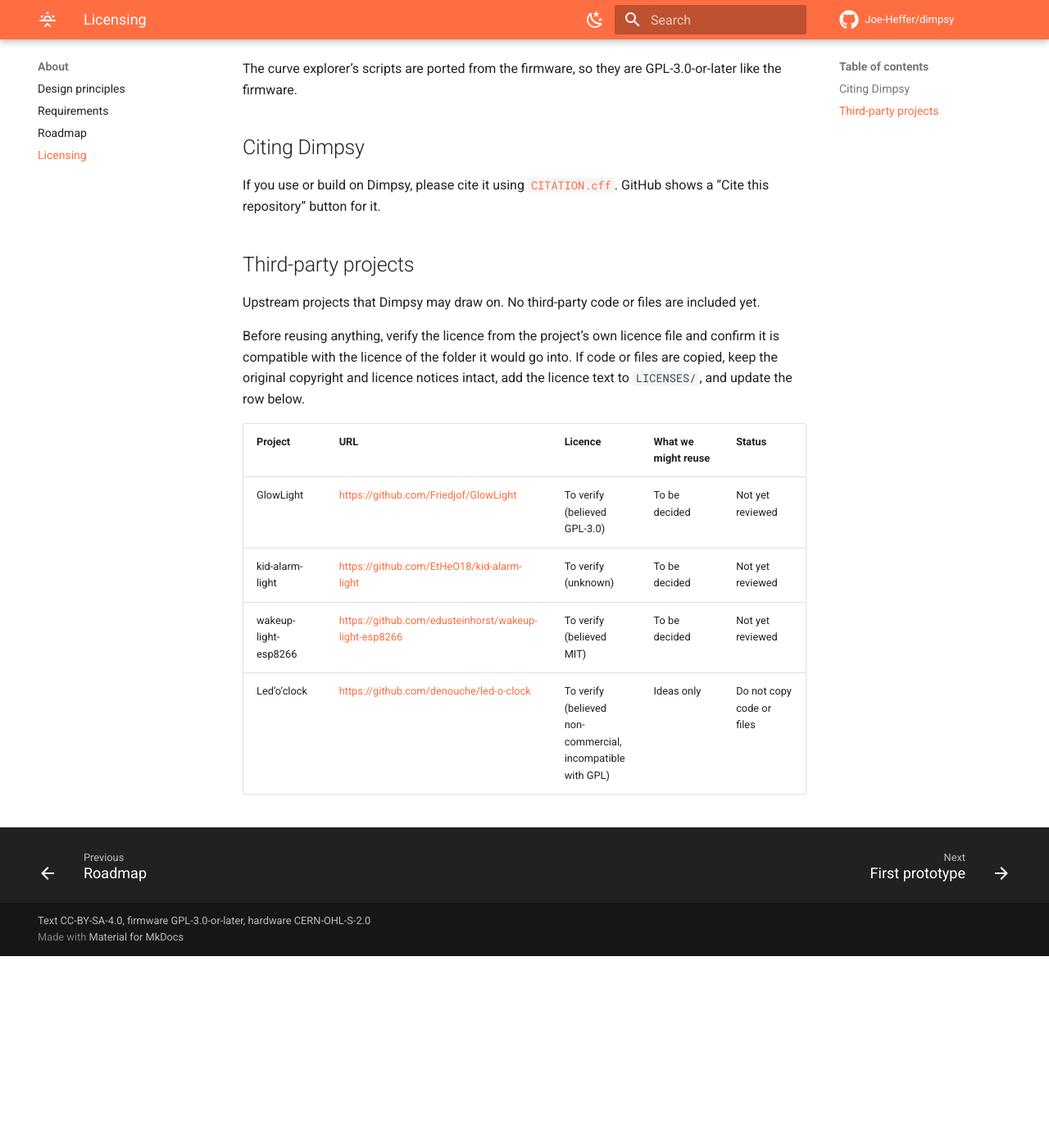
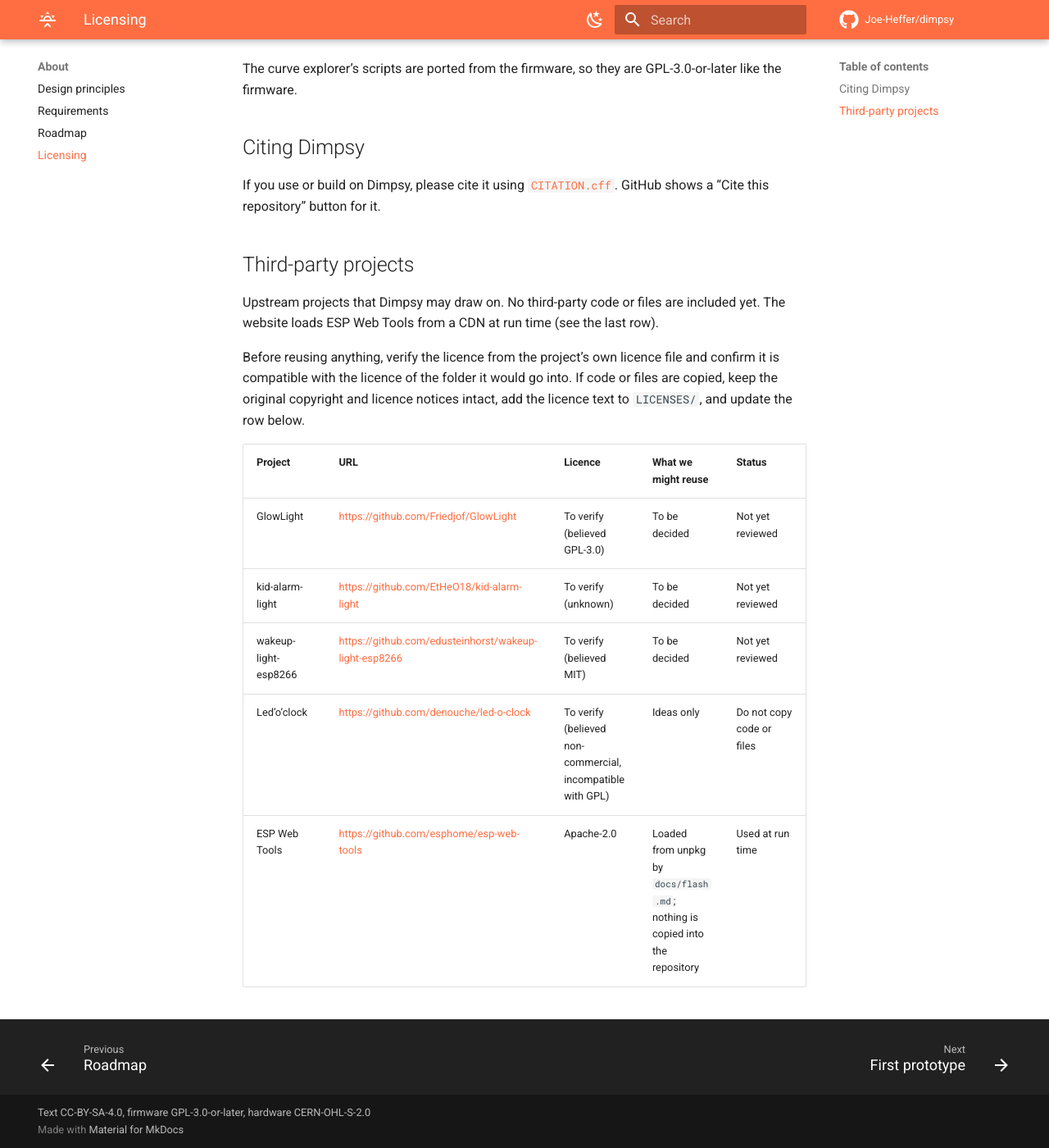
Before and after one commit to Joe-Heffer/dimpsy, an MkDocs documentation site: the page built from docs/licensing.md, in a window 1280 px wide and 1400 px high, scrolled down 529 px. Shown: the whole window at 82% size. Built offline with MkDocs 1.6.1 and Material for MkDocs 9.7.7, drawn with Linux system fonts in a browser that asks for light colours; comment, search, counter and statistics services are not loaded; before the commit the page ends 1695 px from its top, so only the background shows below that.

Commit message:
feat: add browser flashing page with ESP Web Tools (#53)
Adds a flash page, a secret-free dimpsy-web.yaml build with Improv Serial
Wi-Fi setup, a manifest, and a Pages workflow step that publishes the binary.


Claude-Session: https://claude.ai/code/session_0158Cx8LMSG69oCTPyfuhX1r

Co-authored-by: Claude <noreply@anthropic.com>

```diff
--- a/THIRD_PARTY.md
+++ b/THIRD_PARTY.md
@@ -6,7 +6,7 @@ SPDX-License-Identifier: CC-BY-SA-4.0
 
 # Third-party projects
 
-Upstream projects that Dimpsy may draw on. No third-party code or files are included yet.
+Upstream projects that Dimpsy may draw on. No third-party code or files are included yet. The website loads ESP Web Tools from a CDN at run time (see the last row).
 
 Before reusing anything, verify the licence from the project’s own licence file and confirm it is compatible with the licence of the folder it would go into. If code or files are copied, keep the original copyright and licence notices intact, add the licence text to `LICENSES/`, and update the row below.
 
@@ -16,3 +16,4 @@ Before reusing anything, verify the licence from the project’s own licence fil
 | kid-alarm-light | <https://github.com/EtHeO18/kid-alarm-light> | To verify (unknown) | To be decided | Not yet reviewed |
 | wakeup-light-esp8266 | <https://github.com/edusteinhorst/wakeup-light-esp8266> | To verify (believed MIT) | To be decided | Not yet reviewed |
 | Led’o’clock | <https://github.com/denouche/led-o-clock> | To verify (believed non-commercial, incompatible with GPL) | Ideas only | Do not copy code or files |
+| ESP Web Tools | <https://github.com/esphome/esp-web-tools> | Apache-2.0 | Loaded from unpkg by `docs/flash.md`; nothing is copied into the repository | Used at run time |
--- a/mkdocs.yml
+++ b/mkdocs.yml
@@ -97,6 +97,7 @@ nav:
   - Prototype:
       - First prototype: prototype.md
       - Firmware: reference/firmware.md
+      - Flash from your browser: flash.md
       - Hardware: reference/hardware.md
       - Hardware practices: hardware-practices.md
       - Enclosure: reference/enclosure.md
```
Also changed, not shown: CHANGELOG.md (+1 -0 lines), docs/developers.md (+4 -0 lines), docs/flash.md (added, +51 -0 lines), firmware/README.md (+3 -0 lines), docs/firmware/manifest.json (added), 2 other files.
